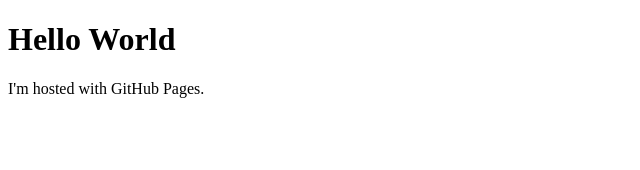
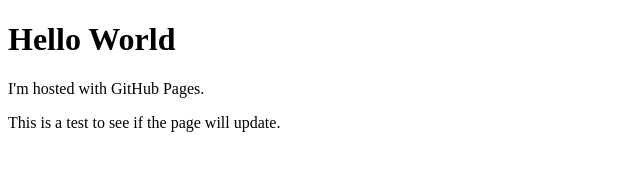
Before and after one commit to MKuffskie/MKuffskie.github.io, a plain HTML site: page index.html in a window 1280 px wide. Shown: the whole page, without its empty margins (0-640 px from the left). Drawn offline with Linux system fonts and the light colour scheme.

Commit message:
Update index.html

```diff
--- a/index.html
+++ b/index.html
@@ -3,5 +3,6 @@
 <body>
 <h1>Hello World</h1>
 <p>I'm hosted with GitHub Pages.</p>
+<p>This is a test to see if the page will update.</p>
 </body>
 </html>
```
